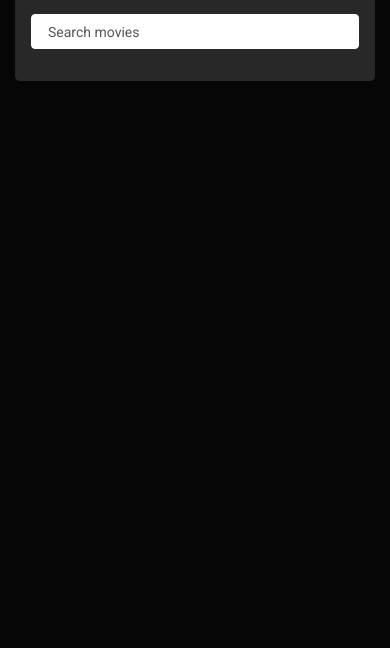
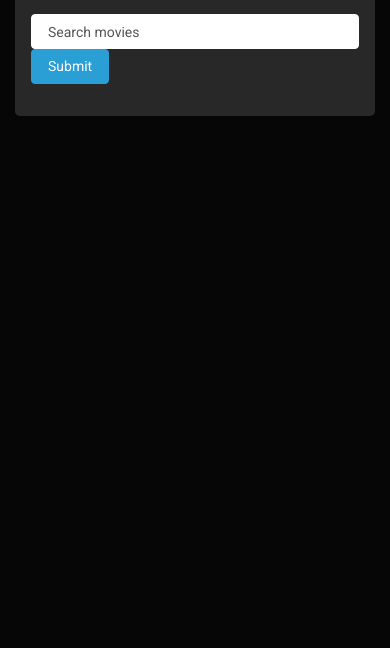
Before and after one commit to SmithJesko/muy-pelicula, a plain HTML site: page index.html in a window 390 px wide. Shown: the part 196-844 px from the top of the page. Drawn offline with nearby package versions, Linux system fonts and the light colour scheme.

Commit message:
Added search button for mobile devices

```diff
--- a/index.html
+++ b/index.html
@@ -24,7 +24,9 @@
             <br>
             <form id="searchForm">
                 <input type="text" class="form-control" id="searchText" placeholder="Search movies">
+                <button type="submit" class="btn btn-primary" action="submit">Submit</button>
             </form>
+            </div>
         </div>
     </div>
 
```
